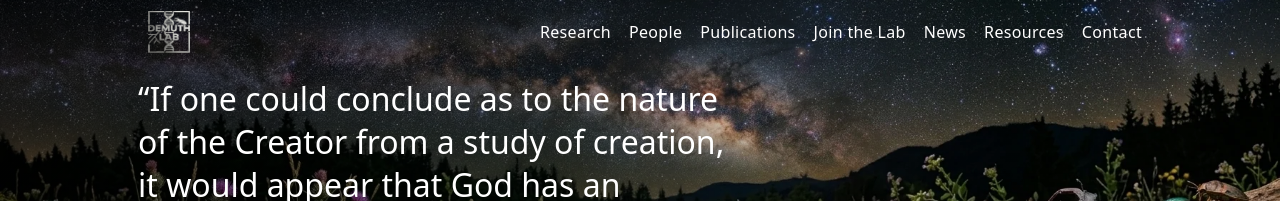
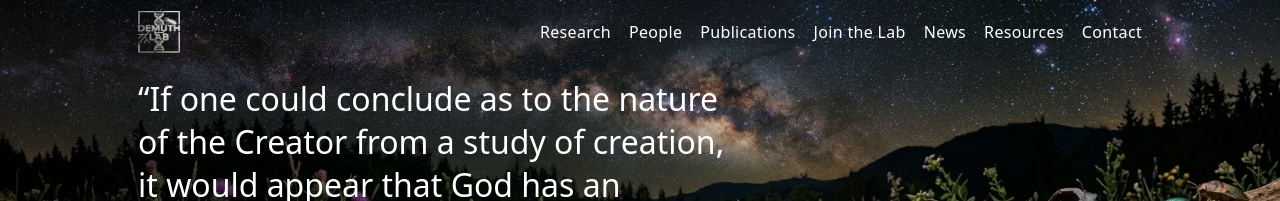
Before and after one commit to demuth-lab/demuth-lab.github.io, a Jekyll site: the page built from index.md, in a window 1280 px wide. Shown: the top 201 px of the page. Built offline with Jekyll 4.4.1, drawn with Linux system fonts in a browser that asks for light colours.

Commit message:
Update main.css

```diff
--- a/assets/css/main.css
+++ b/assets/css/main.css
@@ -92,15 +92,9 @@
   display: block;
 }
 
-.brand{
-  position:relative;
-  display:inline-flex;
-  align-items:center;
-  padding-left:10px;
-  font-weight:700;
-  font-size:1.1rem;
-  letter-spacing:0.3px;
-  color:var(--fg);
+.brand {
+  position: relative;          /* IMPORTANT */
+  display: inline-block;       /* ensures proper stacking */
 }
 
 /* base logo style */
@@ -110,28 +104,34 @@
   display: block;
 }
 
-/* color logo sits on top but hidden by default */
+/* stack BOTH logos in same spot */
+.logo-silver,
 .logo-color {
   position: absolute;
   left: 0;
   top: 50%;
   transform: translateY(-50%);
+}
+
+/* default: show silver */
+.logo-silver {
+  opacity: 1;
+}
+
+/* default: hide color */
+.logo-color {
   opacity: 0;
   transition: opacity 0.2s ease;
 }
 
-/* on hover: reveal color logo */
+/* hover: show color */
 .brand:hover .logo-color {
   opacity: 1;
 }
 
-/* optional: fade out silver slightly */
+/* hover: hide silver */
 .brand:hover .logo-silver {
   opacity: 0;
-}
-
-.brand-accent{
-  color:var(--accent);
 }
 
 /* =========================
```
